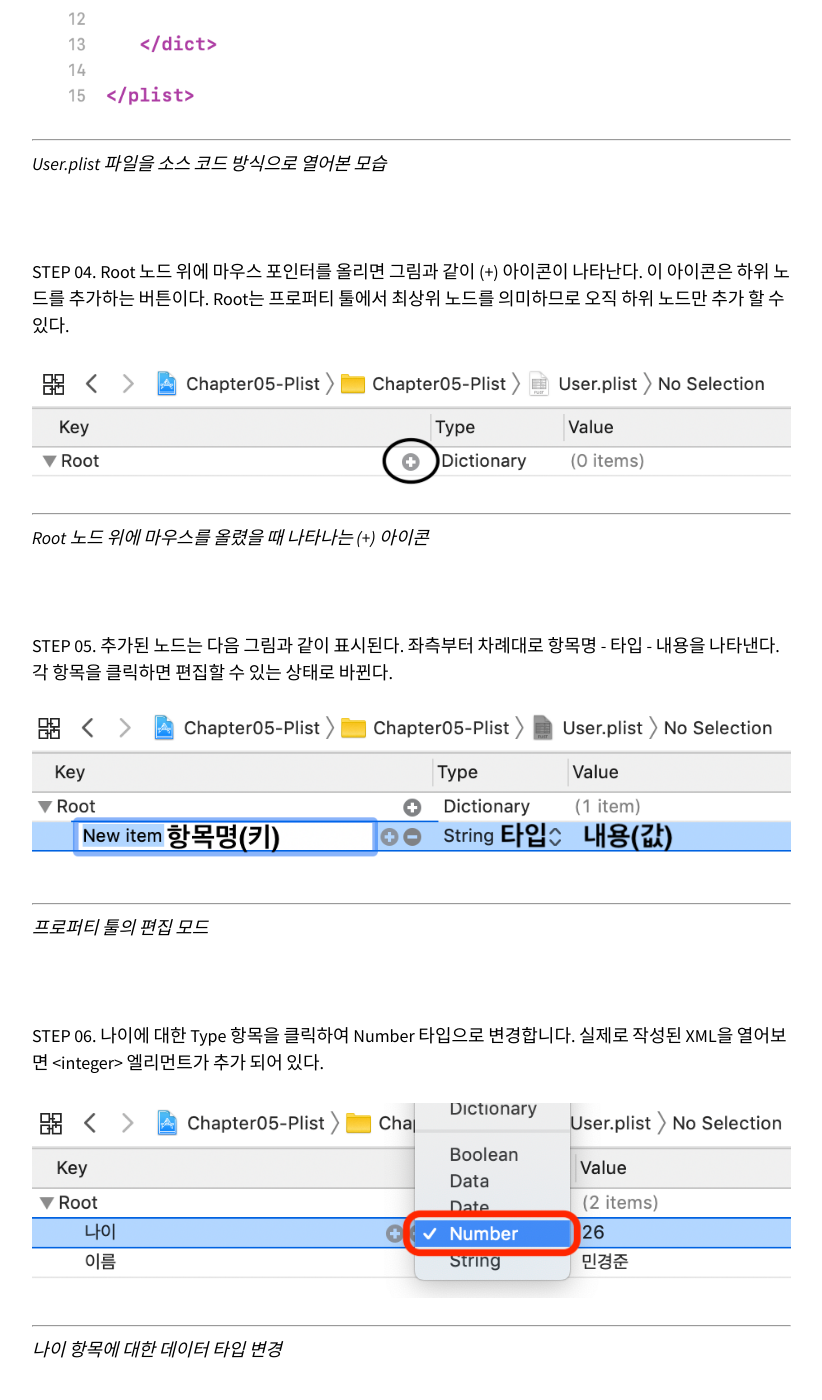
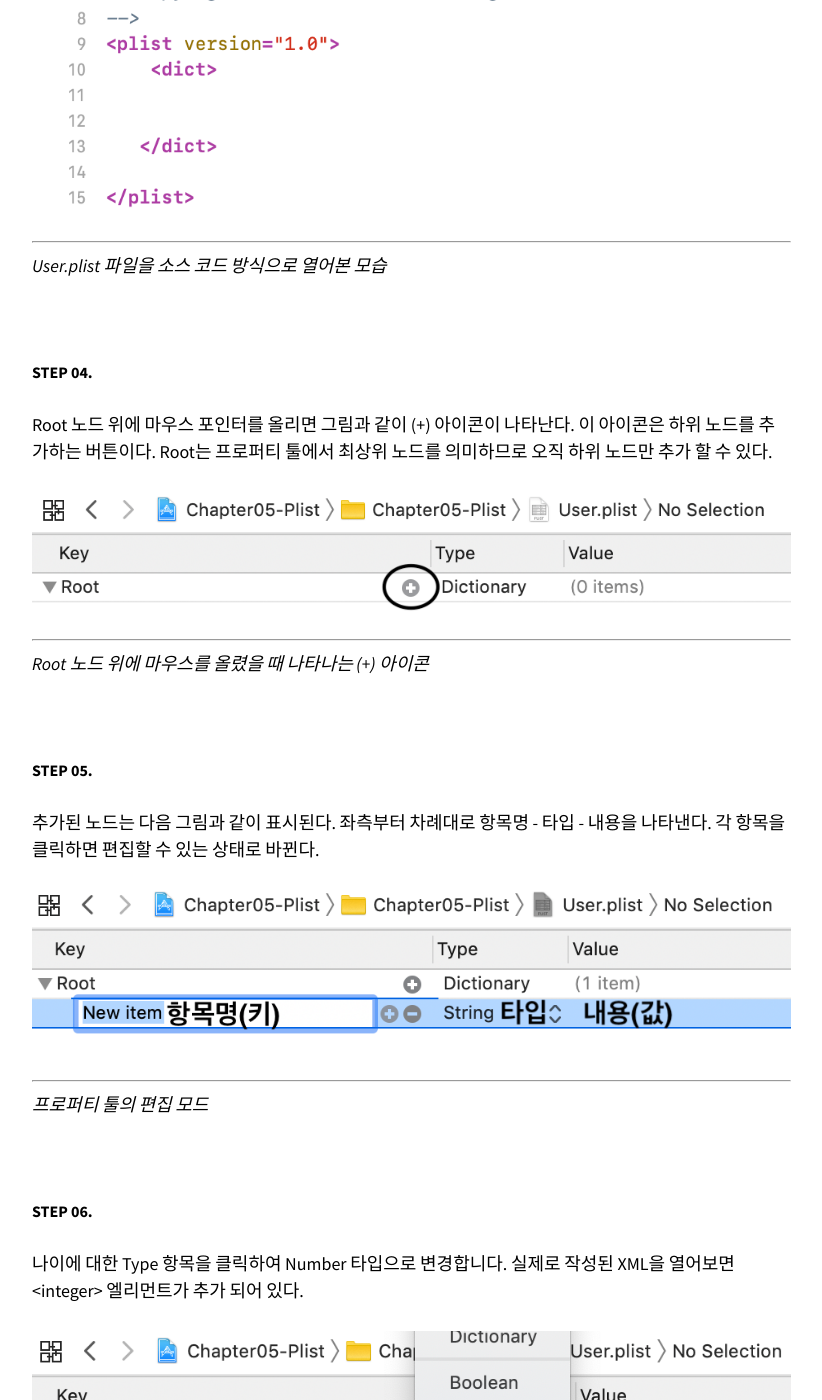
Before and after one commit to jxxnnee/minkkkjoon.github.io, a Jekyll site: the page built from _posts/2019-07-15-property-list-1.md, in a window 1280 px wide and 1400 px high, scrolled down 8219 px. Shown: the whole window, without its empty margins (343-1165 px from the left). Built offline with Jekyll 4.4.1, drawn with Linux system fonts in a browser that asks for light colours; nearby versions of some CDN libraries; some of the changed text lies outside the part shown.

```diff
--- a/_posts/2019-07-15-property-list-1.md
+++ b/_posts/2019-07-15-property-list-1.md
@@ -185,7 +185,9 @@ DTD 라는 키워드는 SGML이라는 문법을 사용하여 문서 텍스트의
 
 ## 1.3 프로퍼티 리스트 작성 실습
 
-STEP 01. 프로젝트 내비게이터에서 Chapter05-plist 폴더에 [마우스 우클릭] - [New File] 클릭 하여 Property List 파일을 추가한다. 파일 이름은 User.plist 로 했다.
+##### STEP 01.
+
+프로젝트 내비게이터에서 Chapter05-plist 폴더에 [마우스 우클릭] - [New File] 클릭 하여 Property List 파일을 추가한다. 파일 이름은 User.plist 로 했다.
 
 ![plist-test-1-1](/images/plist-test-1-1.png)
 
@@ -197,7 +199,9 @@ STEP 01. 프로젝트 내비게이터에서 Chapter05-plist 폴더에 [마우스
 
 <br>
 
-STEP 02. 추가된 User.plist 파일을 클릭하여 선택한다. 다음과 같이 프로퍼티 툴로 User.plist 가 열리는 것을 확인한다.
+##### STEP 02.
+
+추가된 User.plist 파일을 클릭하여 선택한다. 다음과 같이 프로퍼티 툴로 User.plist 가 열리는 것을 확인한다.
 
 ![plist-test-2](/images/plist-test-2.png)
 
@@ -217,7 +221,9 @@ STEP 03. 현재 User.plist 파일에는 아무런 내용도 없기 때문에 프
 
 <br>
 
-STEP 04. Root 노드 위에 마우스 포인터를 올리면 그림과 같이 (+) 아이콘이 나타난다. 이 아이콘은 하위 노드를 추가하는 버튼이다. Root는 프로퍼티 툴에서 최상위 노드를 의미하므로 오직 하위 노드만 추가 할 수 있다.
+##### STEP 04.
+
+Root 노드 위에 마우스 포인터를 올리면 그림과 같이 (+) 아이콘이 나타난다. 이 아이콘은 하위 노드를 추가하는 버튼이다. Root는 프로퍼티 툴에서 최상위 노드를 의미하므로 오직 하위 노드만 추가 할 수 있다.
 
 ![plist-test-4](/images/plist-test-4.png)
 
@@ -227,7 +233,9 @@ STEP 04. Root 노드 위에 마우스 포인터를 올리면 그림과 같이 (+
 
 <br>
 
-STEP 05. 추가된 노드는 다음 그림과 같이 표시된다. 좌측부터 차례대로 항목명 - 타입 - 내용을 나타낸다. 각 항목을 클릭하면 편집할 수 있는 상태로 바뀐다.
+##### STEP 05.
+
+추가된 노드는 다음 그림과 같이 표시된다. 좌측부터 차례대로 항목명 - 타입 - 내용을 나타낸다. 각 항목을 클릭하면 편집할 수 있는 상태로 바뀐다.
 
 ![plist-test-5](/images/plist-test-5.png)
 
@@ -237,7 +245,9 @@ STEP 05. 추가된 노드는 다음 그림과 같이 표시된다. 좌측부터
 
 <br>
 
-STEP 06. 나이에 대한 Type 항목을 클릭하여 Number 타입으로 변경합니다. 실제로 작성된 XML을 열어보면 <integer&#62; 엘리먼트가 추가 되어 있다.
+##### STEP 06.
+
+나이에 대한 Type 항목을 클릭하여 Number 타입으로 변경합니다. 실제로 작성된 XML을 열어보면 <integer&#62; 엘리먼트가 추가 되어 있다.
 
 ![plist-test-6](/images/plist-test-6.png)
 
@@ -247,7 +257,9 @@ STEP 06. 나이에 대한 Type 항목을 클릭하여 Number 타입으로 변경
 
 <br>
 
-STEP 07. 위와 같은 방식들로 나머지 정보까지 모두 직접 입력한다. 모든 값이 입력되고 난 후의 User.plist는 다음과 같다.
+##### STEP 07.
+
+위와 같은 방식들로 나머지 정보까지 모두 직접 입력한다. 모든 값이 입력되고 난 후의 User.plist는 다음과 같다.
 
 ![plist-test-7](/images/plist-test-7.png)
 
```
